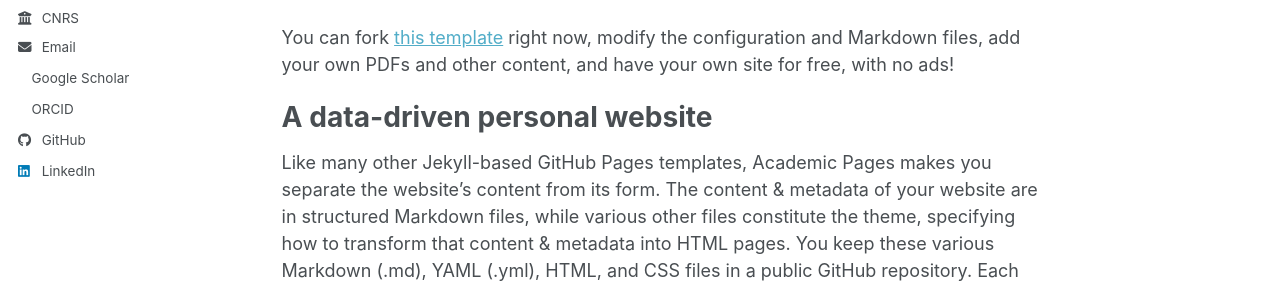
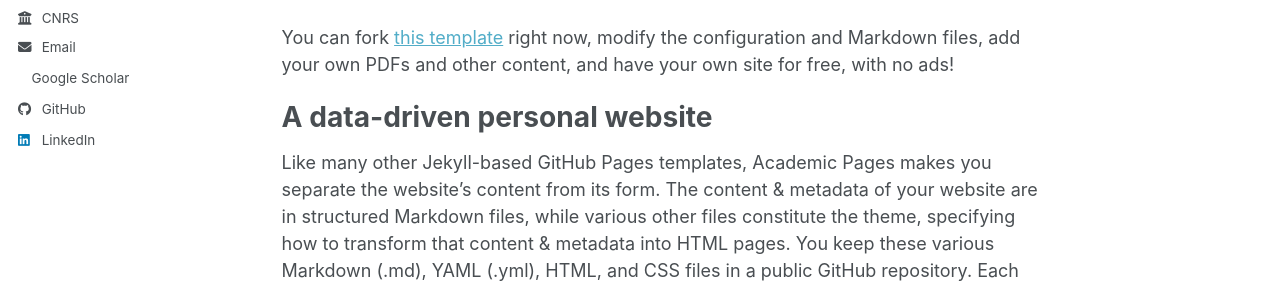
Before and after one commit to aaspeel/aaspeel.github.io, a Jekyll site: the page built from _pages/about.md, in a window 1280 px wide. Shown: the part 387-675 px from the top of the page. Built offline with Jekyll 4.4.1, drawn with Linux system fonts in a browser that asks for light colours; a style sheet for code colours, icons or effects is not loaded.

Commit message:
Remove ORCID

```diff
--- a/_config.yml
+++ b/_config.yml
@@ -38,7 +38,7 @@ author:
   googlescholar    : "https://scholar.google.com/citations?user=EDDQMfgAAAAJ"
   inspire-hep      : # URL
   impactstory      : # URL
-  orcid            : "https://orcid.org/yourorcidurl"
+  orcid            : # "https://orcid.org/yourorcidurl"
   semantic         : # URL
   ssrn             : # URL
   pubmed           : # "https://www.ncbi.nlm.nih.gov/pubmed/?term=john+snow"
```
